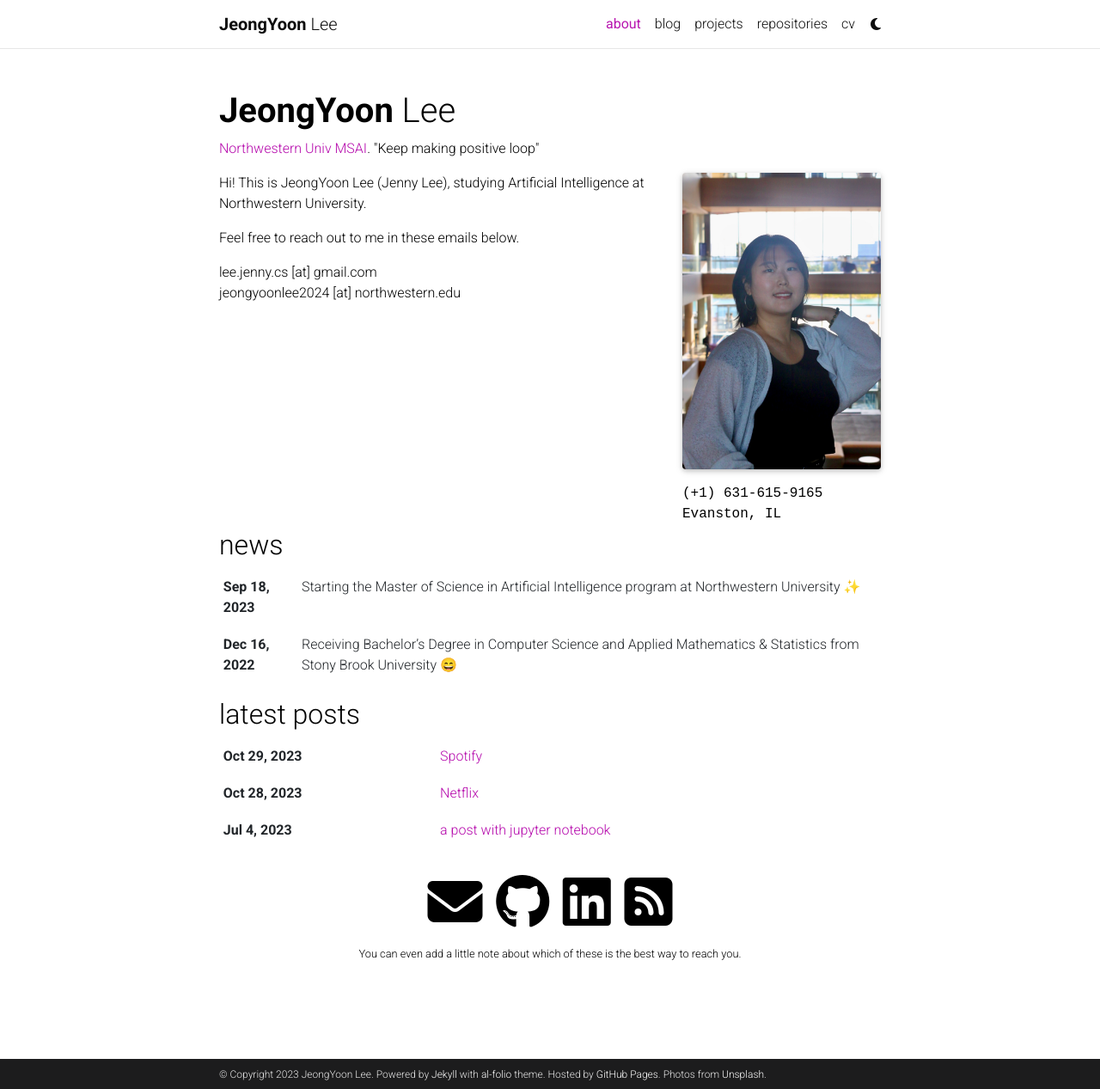
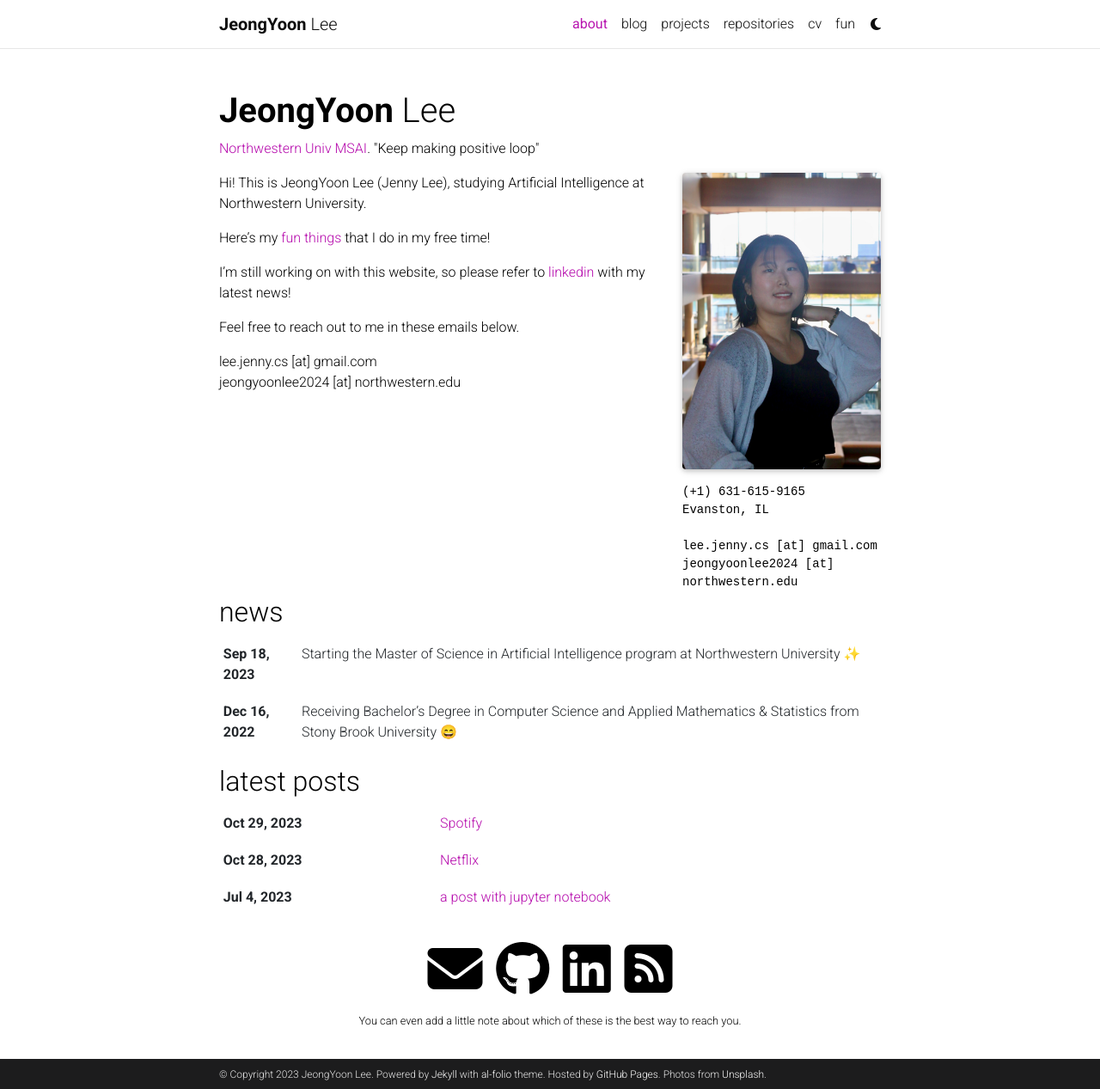
Before and after one commit to JeongYoon-L/JeongYoon-L.github.io, a Jekyll site: the page built from _pages/about.md, in a window 1280 px wide and 1267 px high. Shown: the whole window at 86% size. Built offline with Jekyll 4.4.1, drawn with Linux system fonts in a browser that asks for light colours; full-size pictures stand in for the smaller copies a plugin makes; emoji names are drawn with the system emoji font; comment, search, counter and statistics services are not loaded; a style sheet for code colours, icons or effects is not loaded.

Commit message:
update fun part

```diff
--- a/_pages/about.md
+++ b/_pages/about.md
@@ -10,7 +10,12 @@
   image_circular: false # crops the image to make it circular
   more_info: >
     <p>(+1) 631-615-9165</p>
+    <br>
     <p>Evanston, IL </p>
+    <br>
+    <br>
+    <p>lee.jenny.cs [at] gmail.com</p>
+    <p>jeongyoonlee2024 [at] northwestern.edu</p>
 
 news: true  # includes a list of news items
 latest_posts: true  # includes a list of the newest posts
@@ -20,6 +25,12 @@
 
 Hi! This is JeongYoon Lee (Jenny Lee), studying Artificial Intelligence at Northwestern University.
 
+  Here's my [fun things](https://jeongyoon-l.github.io/fun/) that I do in my free time!
+
+  I'm still working on with this website, so please refer to [linkedin](https://www.linkedin.com/in/jeongyoon-lee-2a3b47160/) with my latest news!
+
+
+
 
   Feel free to reach out to me in these emails below.
 
--- a/_sass/_base.scss
+++ b/_sass/_base.scss
@@ -124,6 +124,7 @@
     margin-bottom: 5px;
     margin-top: 5px;
     font-family: monospace;
+    font-size : 14px;
 
     p {
       display: inline-block;
@@ -138,6 +139,10 @@
 
 .profile.float-left {
   margin-right: 1rem;
+}
+.profile.float-none {
+  float:none;
+  justify-content: space-around;
 }
 
 @media (min-width: 576px) {
@@ -1067,3 +1072,14 @@
     padding-top: 0.5rem;
   }
 }
+.horizontal-images {
+  display: flex; /* Use flexbox to enable horizontal alignment */
+  justify-content: space-between; /* Distribute space between images */
+  align-items: center; /* Center items vertically within the container */
+}
+.horizontal-images img {
+  width: 200px; /* Adjust the width as needed */
+  height: 200px; /* Adjust the height as needed */
+  object-fit: cover; /* Maintain aspect ratio and cover the container */
+  margin-right: 5px; /* Adjust the margin between images as needed */
+}
```
Also changed, not shown: _layouts/profiles.html (+9 -5 lines), _pages/about_einstein.md (deleted, +0 -5 lines), _pages/fun_Jeong-1.md (added, +3 -0 lines), _pages/fun_Jeong-photo.md (added, +19 -0 lines), _pages/fun_Jeong.md (added, +5 -0 lines), _pages/profiles.md (+15 -14 lines), assets/img/ai-brain.jpg (added), assets/img/photo1.jpg (added), assets/img/photo2.jpg (added), assets/img/photo3.jpg (added), assets/img/photo4.jpg (added), 2 other files.
